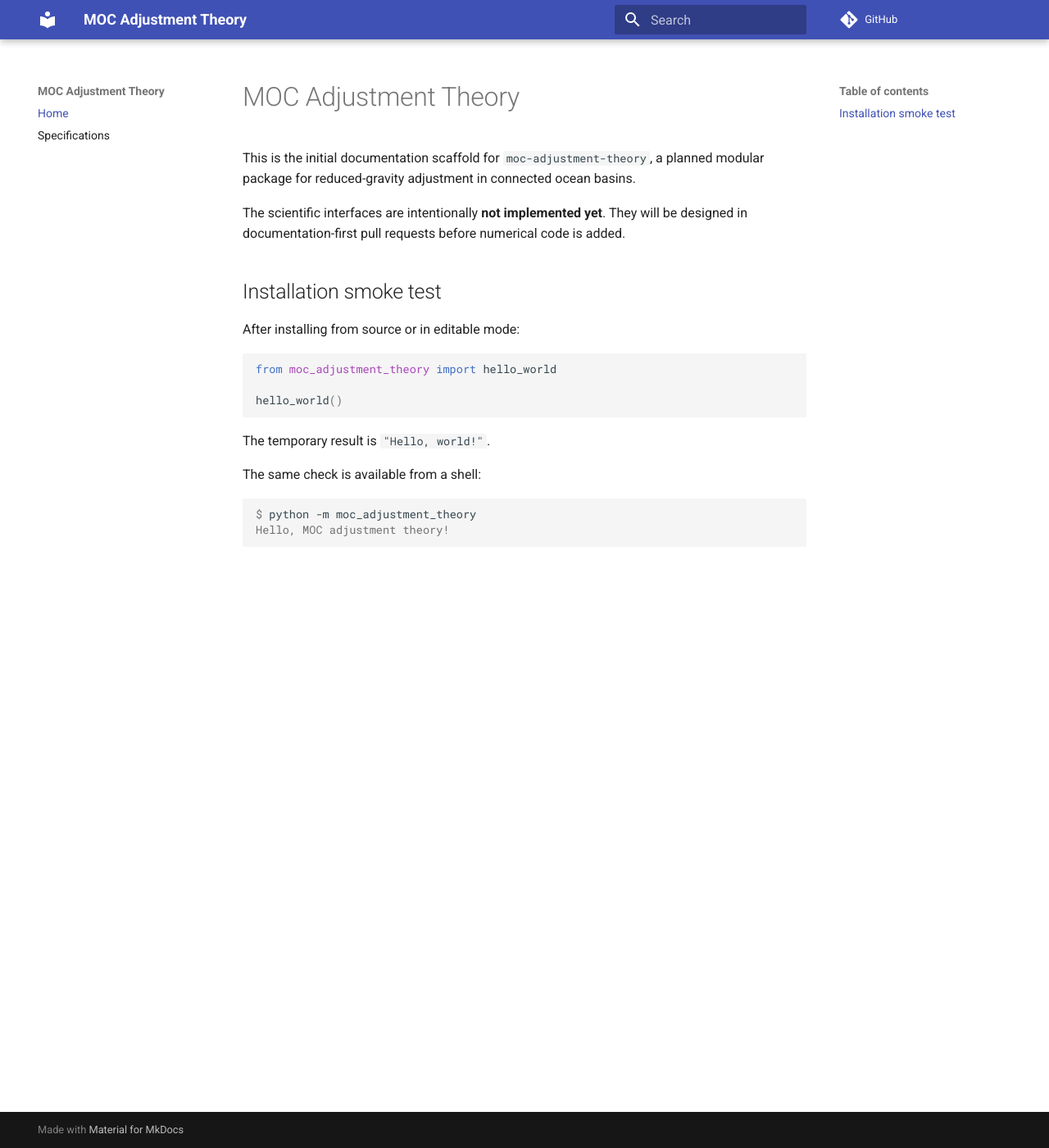
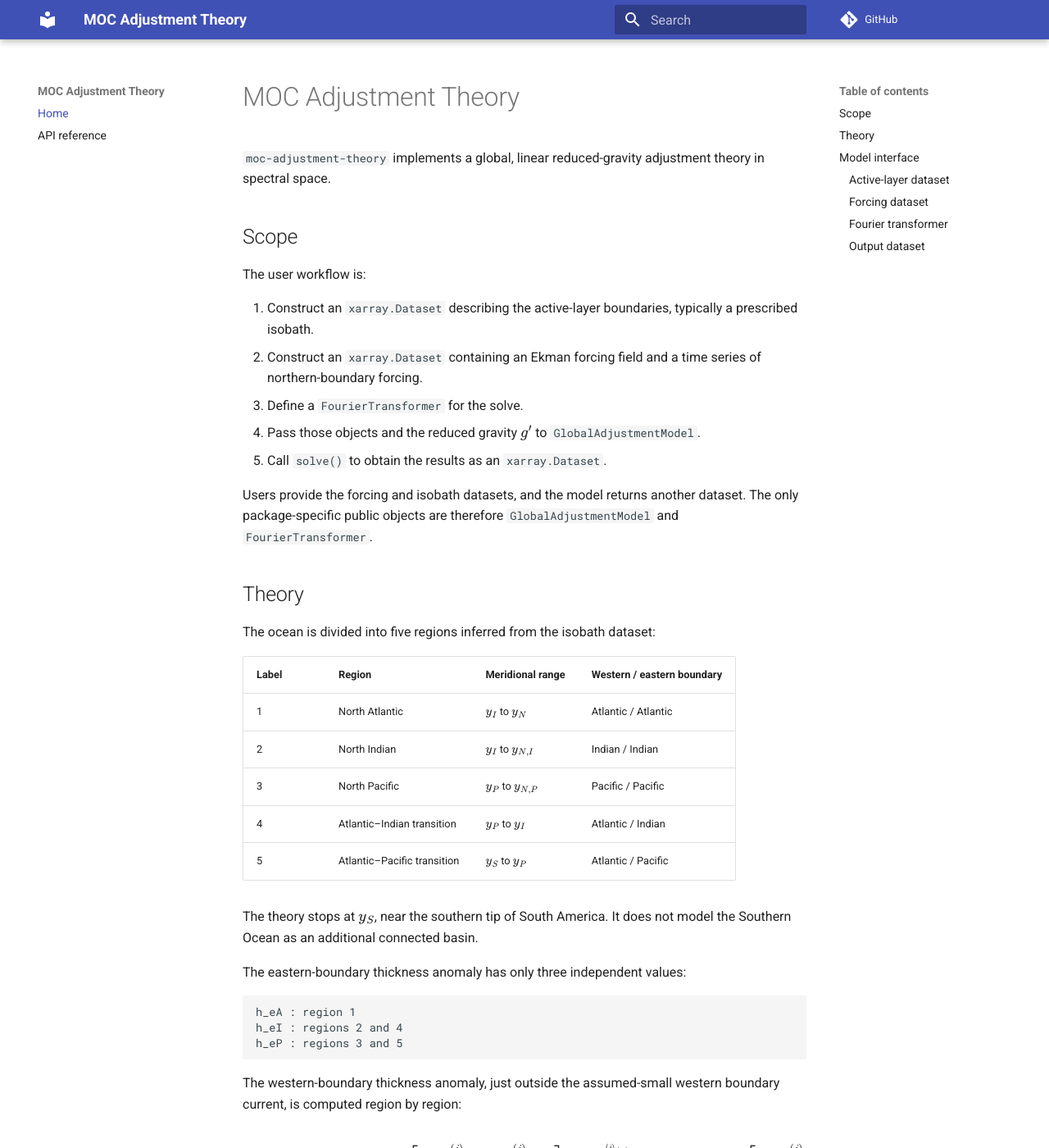
Before and after one commit to andrewwatford/MOCAdjustmentTheory, an MkDocs documentation site: the page built from docs/index.md, in a window 1280 px wide and 1400 px high. Shown: the whole window at 82% size. Built offline with MkDocs 1.6.1 and Material for MkDocs 9.7.7, drawn with Linux system fonts in a browser that asks for light colours; comment, search, counter and statistics services are not loaded; some of the changed text lies outside the part shown.

Commit message:
Consolidate documentation

````diff
--- a/docs/index.md
+++ b/docs/index.md
@@ -1,28 +1,203 @@
 # MOC Adjustment Theory
 
-This is the initial documentation scaffold for `moc-adjustment-theory`, a
-planned modular package for reduced-gravity adjustment in connected ocean
-basins.
+`moc-adjustment-theory` implements a global, linear reduced-gravity adjustment
+theory in spectral space.
 
-The scientific interfaces are intentionally **not implemented yet**. They
-will be designed in documentation-first pull requests before numerical code is
-added.
+## Scope
 
-## Installation smoke test
+The user workflow is:
 
-After installing from source or in editable mode:
+1. Construct an `xarray.Dataset` describing the active-layer boundaries,
+   typically a prescribed isobath.
+2. Construct an `xarray.Dataset` containing an Ekman forcing field and a time
+   series of northern-boundary forcing.
+3. Define a `FourierTransformer` for the solve.
+4. Pass those objects and the reduced gravity $g'$ to `GlobalAdjustmentModel`.
+5. Call `solve()` to obtain the results as an `xarray.Dataset`.
+
+Users provide the forcing and isobath datasets, and the model returns another
+dataset. The only package-specific public objects are therefore
+`GlobalAdjustmentModel` and `FourierTransformer`.
+
+## Theory
+
+The ocean is divided into five regions inferred from the isobath dataset:
+
+| Label | Region | Meridional range | Western / eastern boundary |
+|---|---|---|---|
+| 1 | North Atlantic | $y_I$ to $y_N$ | Atlantic / Atlantic |
+| 2 | North Indian | $y_I$ to $y_{N,I}$ | Indian / Indian |
+| 3 | North Pacific | $y_P$ to $y_{N,P}$ | Pacific / Pacific |
+| 4 | Atlantic–Indian transition | $y_P$ to $y_I$ | Atlantic / Indian |
+| 5 | Atlantic–Pacific transition | $y_S$ to $y_P$ | Atlantic / Pacific |
+
+The theory stops at $y_S$, near the southern tip of South America. It does not
+model the Southern Ocean as an additional connected basin.
+
+The eastern-boundary thickness anomaly has only three independent values:
+
+```text
+h_eA : region 1
+h_eI : regions 2 and 4
+h_eP : regions 3 and 5
+```
+
+The western-boundary thickness anomaly, just outside the assumed-small western
+boundary current, is computed region by region:
+
+$$
+\widehat h_b^{(j)}(y,\omega)
+=\widehat h_e^{(j)}(\omega)
+\exp\!\left[\frac{i\omega[x_b^{(j)}(y)-x_e^{(j)}(y)]}{c(y)}\right]
+-\int_{x_b^{(j)}(y)}^{x_e^{(j)}(y)}
+\frac{\widehat w_{\mathrm{Ek}}(x',y,\omega)}{c(y)}
+\exp\!\left[\frac{i\omega(x_b^{(j)}-x')}{c(y)}\right]dx',
+$$
+
+where
+
+$$
+c(y) = \min\{\beta g'H/f^2, \sqrt{g'H}/3\}
+$$
+
+is the Rossby wave speed. Define
+
+$$
+P_j(\omega,x,y)
+=\exp\!\left[\frac{i\omega[x_b^{(j)}(y)-x]}{c(y)}\right]-1,
+$$
+
+$$
+F_j(\omega)=
+\int_{y_{S,j}}^{y_{N,j}}
+\int_{x_b^{(j)}(y)}^{x_e^{(j)}(y)}
+P_j(\omega,x,y)\,
+\widehat w_{\mathrm{Ek},j}(x,y,\omega)\,dx\,dy,
+$$
+
+and
+
+$$
+r_j(\omega)=
+\int_{y_{S,j}}^{y_{N,j}}
+c(y)P_j\!\left(\omega,x_e^{(j)}(y),y\right)\,dy.
+$$
+
+These definitions give the thin-western-boundary-current regional budget
+
+$$
+T_{\mathrm{out}}^{(j)}-T_{\mathrm{in}}^{(j)}
+=-F_j+r_jh_e^{(j)}.
+$$
+
+Flow between regions 5 and 3, and between regions 4 and 2, is a combination of
+geostrophic and Ekman terms:
+
+$$
+T_I=T_{I,\mathrm{Ek}}+\kappa_I(h_I-h_A),
+\qquad
+T_P=T_{P,\mathrm{Ek}}+\kappa_P(h_P-h_I),
+$$
+
+where
+
+$$
+\kappa=\frac{g'H}{f},
+\qquad
+T_{\mathrm{Ek}} = \int M_{\mathrm{Ek},y}\,dx'.
+$$
+
+The frequency-space system is
+
+$$
+\begin{bmatrix}
+r_1+\kappa_I & r_4+\kappa_P-\kappa_I & r_5-\kappa_P \\
+-\kappa_I & r_2+\kappa_I & 0 \\
+0 & -\kappa_P & r_3+\kappa_P
+\end{bmatrix}
+\begin{bmatrix}h_A\\h_I\\h_P\end{bmatrix}
+=
+\begin{bmatrix}
+F_1+F_4+F_5+T_N+T_{I,\mathrm{Ek}}+T_{P,\mathrm{Ek}}-T_S\\
+F_2-T_{I,\mathrm{Ek}}\\
+F_3-T_{P,\mathrm{Ek}}
+\end{bmatrix}.
+$$
+
+The partial regional budget gives total transport at any supported latitude:
+
+$$
+\widehat T_j(y,\omega)=
+\widehat T_{j,N}
++F_{j,\ge y}(\omega)
+-r_{j,\ge y}(\omega)\widehat h_e^{(j)}(\omega).
+$$
+
+With $T=T_{\mathrm{Ek}}+T_g$, the western thickness follows from
+
+$$
+T_g=\frac{g'H}{f}(h_e-h_w),
+\qquad
+h_w=h_e-\frac{fT_g}{g'H}.
+$$
+
+## Model interface
+
+The intended interface is:
 
 ```python
-from moc_adjustment_theory import hello_world
-
-hello_world()
+model = GlobalAdjustmentModel(
+    isobath_ds=isobath_ds,
+    forcing_ds=forcing_ds,
+    fourier_transformer=ft,
+    g_prime=g_prime,  # m s^-2
+)
+solution_ds = model.solve()
 ```
 
-The temporary result is `"Hello, world!"`.
+### Active-layer dataset
 
-The same check is available from a shell:
+The user-provided isobath dataset contains the following variables as functions
+of latitude:
 
-```console
-$ python -m moc_adjustment_theory
-Hello, MOC adjustment theory!
-```
+1. `x_wP`: western-boundary longitude of the Pacific basin.
+2. `x_wA`: western-boundary longitude of the Atlantic basin.
+3. `x_wI`: western-boundary longitude of the Indian basin.
+4. `x_eP`: eastern-boundary longitude of the Pacific basin.
+5. `x_eA`: eastern-boundary longitude of the Atlantic basin.
+6. `x_eI`: eastern-boundary longitude of the Indian basin.
+
+Its `isobath_depth_m` attribute gives the active-layer or isobath depth in
+metres.
+
+### Forcing dataset
+
+The forcing dataset contains three required data arrays:
+
+1. `M_Ek_x`: local Ekman transport in the $x$ direction.
+2. `M_Ek_y`: local Ekman transport in the $y$ direction.
+3. `T_N`: total transport at the northern boundary of the Atlantic basin.
+
+All three use a common time grid, which is also used for the solve. The Ekman
+transports use a latitude–longitude grid that covers the entire active domain.
+
+The user is responsible for choices concerning Ekman upwelling at the equator,
+Ekman transport into solid boundaries, and related ambiguities. Transport at
+the southern boundary of the three-basin domain is assumed to be entirely
+wind-driven and is obtained by integrating $M_{\mathrm{Ek},y}$ across the
+southern latitude. Ekman upwelling is the divergence of the Ekman transport,
+$w_{\mathrm{Ek}}=\nabla\mathbin{\cdot}\mathbf{M}_{\mathrm{Ek}}$.
+
+### Fourier transformer
+
+`FourierTransformer` acts on data arrays and applies forward and inverse
+Fourier transforms with a consistent convention, including padding.
+
+### Output dataset
+
+The output dataset contains:
+
+1. $h_e^{(j)}(t)$, $h_b^{(j)}(y,t)$, and $h_w^{(j)}(y,t)$ for each of the five
+   regions. The $h_e$ values repeat where regions share an ocean basin.
+2. $T^{(j)}(y,t)$, $T_g^{(j)}(y,t)$, and $T_{\mathrm{Ek}}^{(j)}(y,t)$ for each
+   of the five regions.
--- a/mkdocs.yml
+++ b/mkdocs.yml
@@ -2,6 +2,7 @@ site_name: MOC Adjustment Theory
 site_description: Modular models of meridional-overturning-circulation adjustment
 site_url: https://andrewwatford.github.io/MOCAdjustmentTheory/
 repo_url: https://github.com/andrewwatford/MOCAdjustmentTheory
+use_directory_urls: false
 
 theme:
   name: material
@@ -15,6 +16,13 @@ markdown_extensions:
           class: mermaid
           format: !!python/name:pymdownx.superfences.fence_code_format
 
+plugins:
+  - search
+  - mkdocstrings:
+      handlers:
+        python:
+          paths: [src]
+
 extra_javascript:
   - javascripts/mathjax.js
   - https://cdn.jsdelivr.net/npm/mathjax@3/es5/tex-mml-chtml.js
@@ -23,6 +31,6 @@ extra_javascript:
 
 nav:
   - Home: index.md
-  - Specifications: specifications.md
+  - API reference: api.md
 
 strict: true
--- a/pyproject.toml
+++ b/pyproject.toml
@@ -28,10 +28,12 @@ test = [
 ]
 docs = [
   "mkdocs-material>=9.5",
+  "mkdocstrings[python]>=0.25",
 ]
 dev = [
   "build>=1.2",
   "mkdocs-material>=9.5",
+  "mkdocstrings[python]>=0.25",
   "pytest>=8",
 ]
 
````
Also changed, not shown: docs/api.md (added, +6 -0 lines), docs/specifications.md (deleted, +0 -192 lines).
